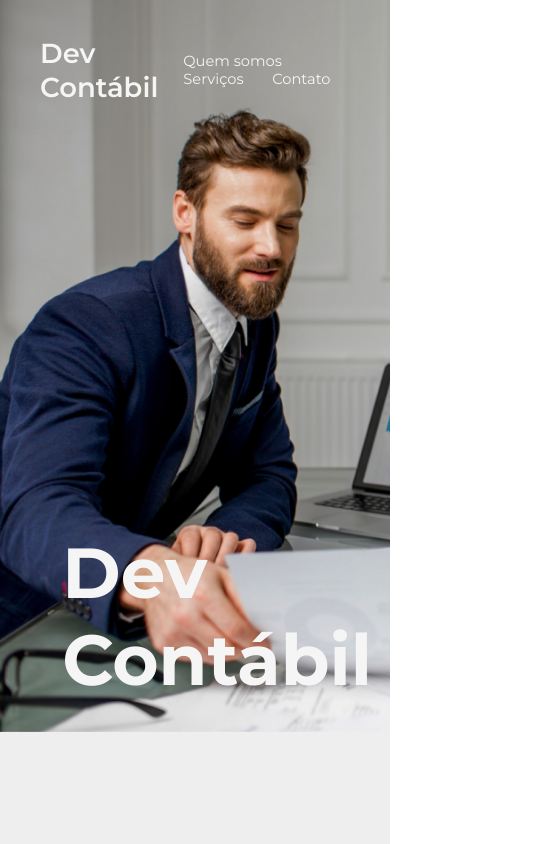
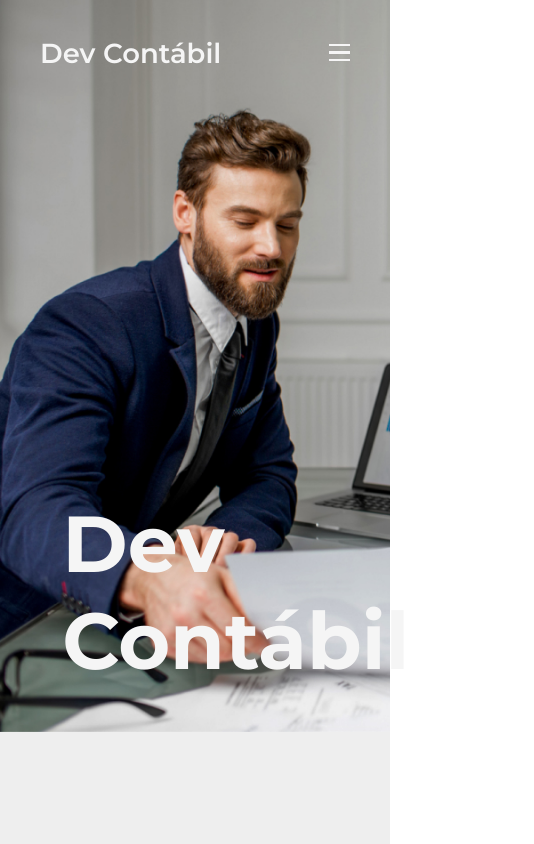
Before and after one commit to Luk4x/dev-contabil, a plain HTML site: page index.html in a window 390 px wide. Shown: the top 844 px of the page, 534 px wide, since content can reach past the window. Drawn offline with Linux system fonts and the light colour scheme.

Commit message:
added responsiveness

```diff
--- a/index.html
+++ b/index.html
@@ -15,11 +15,16 @@
     <header>
         <nav>
             <h2>Dev Contábil</h2>
-            <div id="nav2">
+            <div class="nav2">
                 <a href="#who-we-are" rel="next">Quem somos</a>
                 <a href="#services" rel="next">Serviços</a>
                 <a onclick="contactButton()">Contato</a>
             </div>
+            <button id="mobile-menu-btn">
+                <span></span>
+                <span></span>
+                <span></span>
+            </button>
         </nav>
         <h1>Dev Contábil</h1>
         <form action="https://formsubmit.co/luk4xm4ci3l@gmail.com" method="POST" id="contact-form" class="invisible-form">
--- a/script.js
+++ b/script.js
@@ -1,7 +1,10 @@
 let form = document.getElementById('contact-form')
+let footer = document.getElementById('doc-footer')
+let btnMobile = document.querySelector('#mobile-menu-btn')
+let nav2 = document.querySelector('.nav2')
 
-let footer = document.getElementById('doc-footer')
 toTopButton.addEventListener('click', backTop)
+btnMobile.addEventListener('click', toggleMMneu)
 
 function contactButton() {
     if (form.className == 'invisible-form') {
@@ -14,3 +17,7 @@ function contactButton() {
 function backTop() {
     scrollTo({top: 0, left: 0, behavior: 'smooth'})
 }
+
+function toggleMMneu() {
+    nav2.classList.toggle('active')
+}
--- a/style.css
+++ b/style.css
@@ -24,21 +24,40 @@ header > nav {
     justify-content: space-between;
 }
 
+nav {
+    position: relative;
+}
+
 nav > h2 {
     font-size: 2em;
     font-weight: 600;
 }
 
-#nav2 > a {
+.nav2 > a {
     margin-left: 30px;
-    font-size: 1.1em;
+    font-size: 1.5em;
     text-decoration: none;
     color: whitesmoke;
     cursor: pointer;
 }
 
+#mobile-menu-btn {
+    display: none;
+    background-color: transparent;
+    border: none;
+}
+
+#mobile-menu-btn > span {
+    width: 25px;
+    height: 3px;
+    margin: 6px auto;
+    background-color: whitesmoke;
+    display: block;
+    cursor: pointer;
+}
+
 header > h1 {
-    font-size: 5em;
+    font-size: 5.6em;
     color: whitesmoke;
     position: relative;
     top: 450px;
@@ -53,7 +72,7 @@ header > form {
     float: right;
     position: relative;
     top: -20px;
-    margin-right: 50px;
+    margin: 0 10px;
     display: flex;
     flex-direction: column;
     align-items: center;
@@ -140,6 +159,7 @@ main > section {
     display: flex;
     flex-direction: row;
     justify-content: space-evenly;
+    align-items: center;
     max-width: 1550px;
     margin: auto;
 }
@@ -212,3 +232,58 @@ footer > button {
 footer > button:hover {
     cursor: pointer;
 }
+
+@media screen and (max-width: 800px) {
+    .nav2.active {
+        top: -11px;
+        transition: all .6s ease-in-out;
+    }
+
+    .nav2 {
+        position: absolute;
+        top: -1001px;
+        right: -11px;
+        display: flex;
+        flex-direction: column;
+        text-align: center;
+        padding: 100px 30px;
+        font-size: 1.2em;
+        background-color: #252B42;
+        border-bottom-left-radius: 10px;
+        transition: all 0.6s ease-in-out;
+    }
+
+    .nav2 > a {
+        margin: 10px 0;
+        font-size: 1.4em;
+    }
+
+    #mobile-menu-btn {
+        display: block;
+        cursor: pointer;
+        z-index: 1;
+    }
+
+    header > form {
+        float: left;
+        margin-top: 70px;
+        padding: 40px;
+    }
+}
+
+@media screen and (max-width: 1025px) {
+    main > section {
+        flex-direction: column;
+        justify-content: center;
+    }
+
+    section > article {
+        margin: 20px 0;
+    }
+}
+
+@media screen and (max-width: 700px) {
+    footer {
+        padding: 0 40px 20px 40px;
+    }
+}
```
